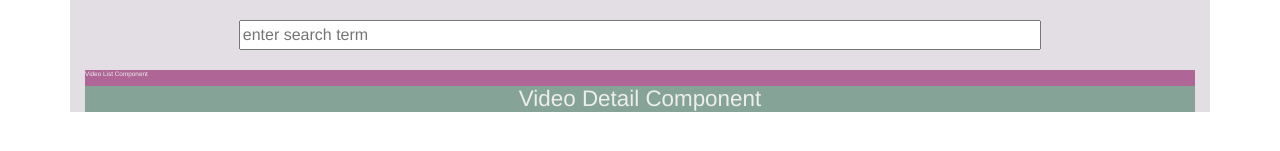
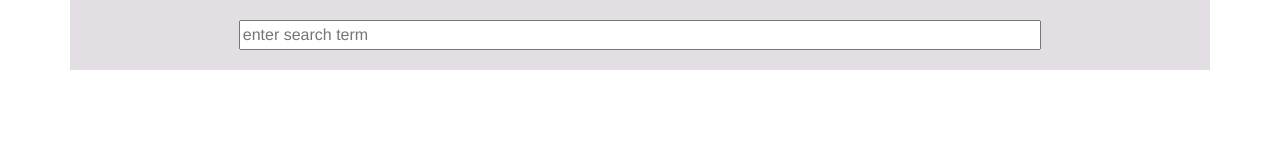
Before and after one commit to thomruns/vue-youtube, a Vue app: page / in a window 1280 px wide. Shown: the part 347-498 px from the top of the page. Built offline with nearby package versions, Linux system fonts and the light colour scheme.

Commit message:
Output video details to browser

```diff
--- a/src/App.vue
+++ b/src/App.vue
@@ -3,8 +3,8 @@
     <div id="ytl"><img src="./assets/youtube-logo.png" alt="YouTube Logo"></div>
     <h2 id="app-title">Video Browser App</h2>
     <SearchBar @termChange="onUserEnter"></SearchBar>
-    <VideoList :videos="videos"></VideoList>
-    <VideoDetail></VideoDetail>
+    <VideoDetail :video="selectedVideo"></VideoDetail>
+    <VideoList @videoSelect="onVideoSelect" :videos="videos"></VideoList>
   </div>
 </template>
 
@@ -25,7 +25,8 @@ export default {
   },
   data() {
     return {
-      videos: []
+      videos: [],
+      selectedVideo: null
     }
   },
   methods: {
@@ -41,6 +42,9 @@ export default {
           this.videos = response.data.items
       })//window used to prevent
         .catch(err => window.console.log(err))// linting errors
+    },
+    onVideoSelect(video) {
+        this.selectedVideo = video
     }
   }
 }
--- a/src/components/VideoDetail.vue
+++ b/src/components/VideoDetail.vue
@@ -1,13 +1,16 @@
 <template>
-  <div class="detail">
-    <h1>Video Detail Component</h1>
-
+  <div v-if="video">
+    <div class="details">
+      <h4>{{ video.snippet.title }}</h4>
+      <p>{{ video.snippet.description }}</p>
+    </div>
   </div>
 </template>
 
 <script>
 export default {
   name: 'VideoDetail',
+  props: ['video'],
   data() {
     return {
     }
@@ -16,12 +19,13 @@ export default {
 </script>
 
 <style>
-.detail {
-  background-color: #86a397;
-}
-.detail h1 {
-  font-size: 1.4em;
-  color: #eee;
+.details {
+ background-color: #86a397;
+  margin-top: 10px;
+  padding: 10px;
+  border: 1px solid #aaa;
+  border-radius: 4px;
 }
 
+
 </style>
--- a/src/components/VideoList.vue
+++ b/src/components/VideoList.vue
@@ -1,10 +1,10 @@
 <template>
   <div class="video-list">
-    <h1>Video List Component</h1>
     <ul class="list-group">
       <VideoListItem v-for="video in videos"
       :key="video.etag"
       :video="video"
+      @videoSelect="onVideoSelect"
       ></VideoListItem>
     </ul>
   </div>
@@ -20,6 +20,11 @@ export default {
   },
   props: {
     videos: Array
+  },
+  methods: {
+    onVideoSelect(video) {
+      this.$emit('videoSelect', video)
+    }
   }
 
 }
--- a/src/components/VideoListItem.vue
+++ b/src/components/VideoListItem.vue
@@ -1,5 +1,5 @@
 <template>
-    <li class="list-group-item media li-item">
+    <li class="list-group-item media li-item" @click="onVideoSelect">
       <img :src="thumbnailUrl" class="mr-3">
       <div class="media-body">
         {{ video.snippet.title }}
@@ -14,6 +14,11 @@ export default {
   data() {
     return {
 
+    }
+  },
+  methods: {
+    onVideoSelect() {
+      this.$emit('videoSelect', this.video)
     }
   },
   computed: {
```
